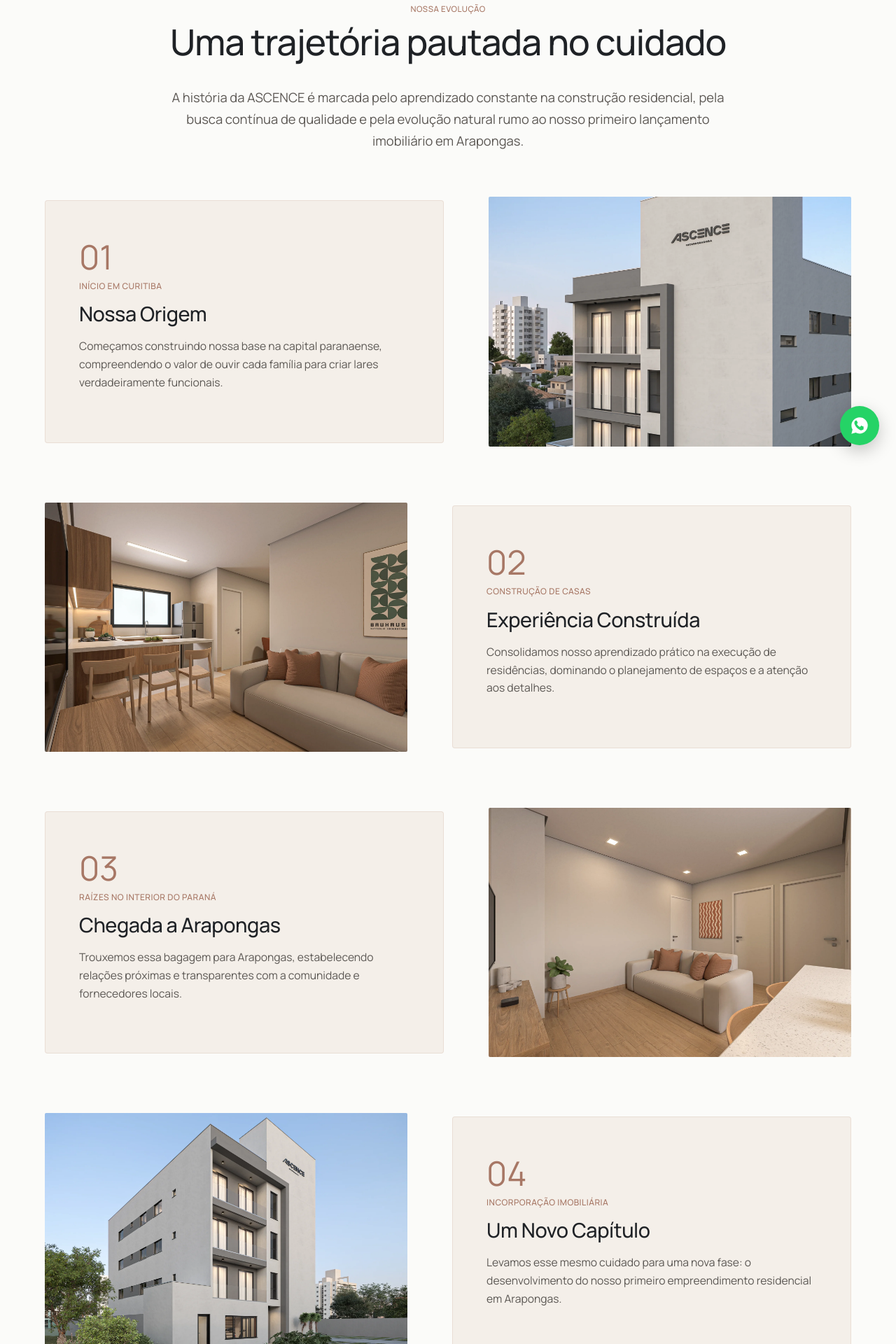
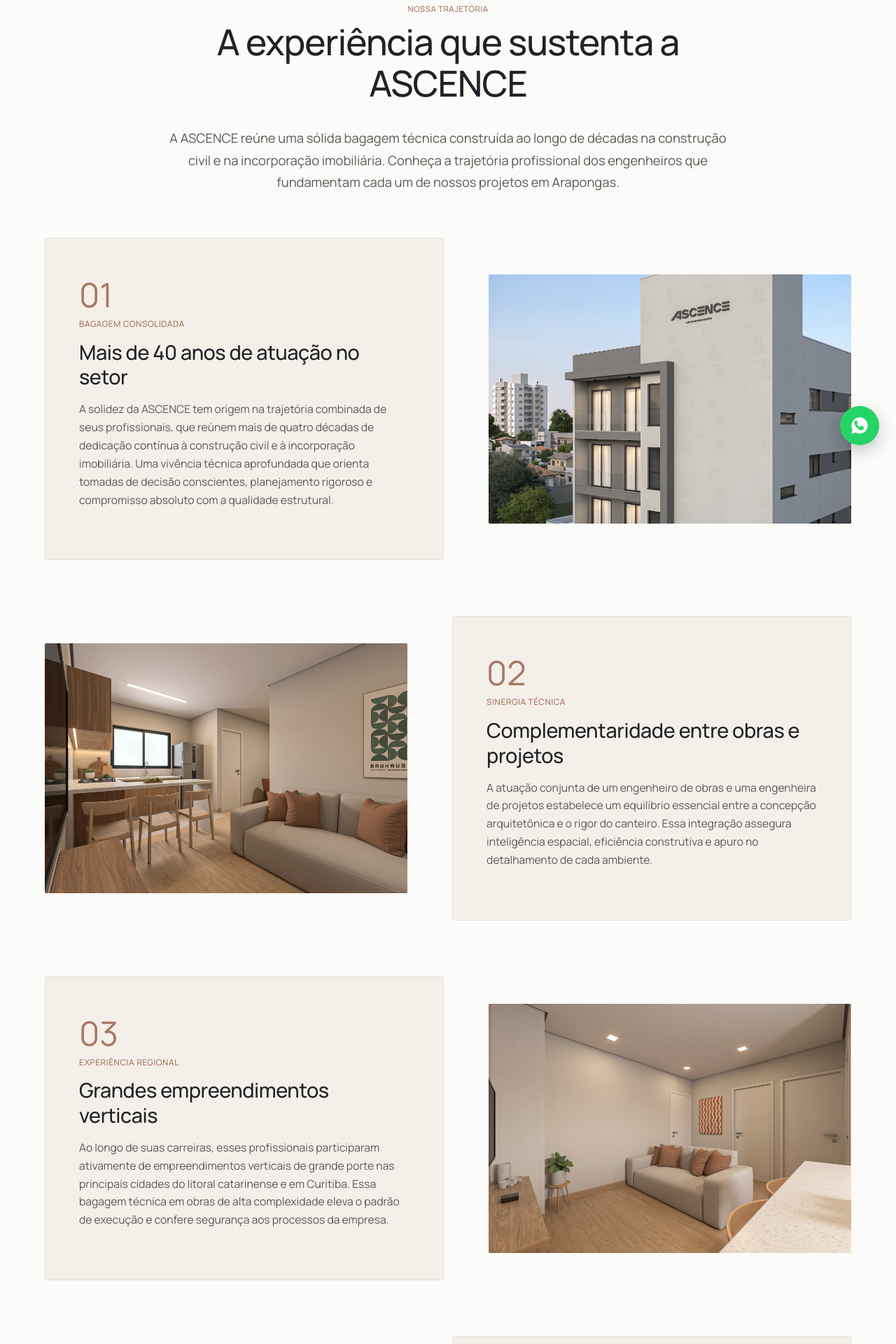
Before and after one commit to nickapmello/ascence-construtora, a React (Vite) app: page /nossa-trajetoria in a window 1280 px wide. Shown: the part 140-2060 px from the top of the page at 70% size. Built offline with nearby package versions, Linux system fonts and the light colour scheme.

Commit message:
feat(content): revisao pontual dos textos sobre a trajetoria e experiencia profissional

```diff
--- a/src/App.jsx
+++ b/src/App.jsx
@@ -31,8 +31,8 @@
         ogImage = IMAGES.aboutStory;
         break;
       case "/nossa-trajetoria":
-        title = "Nossa Trajetória | Da Experiência em Casas ao Primeiro Lançamento";
-        desc = "Acompanhe a evolução da ASCENCE: da fundação em Curitiba e experiência construindo lares até o primeiro empreendimento em Arapongas.";
+        title = "Nossa Trajetória | Experiência que Sustenta Novos Projetos";
+        desc = "Conheça a trajetória técnica dos engenheiros da ASCENCE: mais de 40 anos de experiência somada na construção civil e incorporação imobiliária.";
         ogImage = IMAGES.manifesto;
         break;
       case "/nosso-jeito-de-construir":
--- a/src/data/mockData.js
+++ b/src/data/mockData.js
@@ -59,8 +59,8 @@
   tagline: "Da experiência de construir lares, nasce uma nova forma de viver.",
   manifestoTitle: "Construir vai além da estrutura.",
   manifestoText: "Para a ASCENCE, cada projeto começa pela forma como as pessoas desejam viver. Arquitetura, funcionalidade e cuidado se encontram para criar espaços que acolhem histórias, momentos e novos começos.",
-  aboutBrief: "Nascida da experiência na construção residencial em Curitiba, a ASCENCE chegou a Arapongas levando consigo o cuidado, a proximidade e o compromisso com a qualidade.",
-  aboutFull: "A trajetória da ASCENCE começou em Curitiba com o propósito de transformar visões arquitetônicas em residências sólidas e acolhedoras. A experiência acumulada na construção de casas nos permitiu aperfeiçoar nossos processos construtivos e valorizar cada detalhe da engenharia. Ao chegar a Arapongas, trouxemos esse aprendizado para o desenvolvimento de um novo capítulo: nosso primeiro empreendimento imobiliário pensado para quem busca viver bem.",
+  aboutBrief: "Com profissionais que somam mais de 40 anos de experiência na construção civil e na incorporação imobiliária, a ASCENCE une rigor técnico e cuidado humano em seu primeiro empreendimento residencial em Arapongas.",
+  aboutFull: "A ASCENCE fundamenta sua atuação na experiência somada de um engenheiro de obras e uma engenheira de projetos, que reúnem mais de 40 anos de carreira na construção civil e na incorporação imobiliária. Ao longo de suas trajetórias, esses profissionais participaram de empreendimentos verticais de grande porte nas principais cidades do litoral catarinense e em Curitiba. Toda essa bagagem técnica e construtiva integra hoje a essência da ASCENCE, orientando o desenvolvimento de seu primeiro empreendimento residencial em Arapongas com rigor de engenharia, atenção aos detalhes e compromisso com o bem-estar.",
   contact: {
     address: "R. Tucanos, 273 - Sl 02 - Centro, Arapongas - PR, 86700-070",
     phone: "(43) 99932-3043",
@@ -76,40 +76,71 @@
 export const TRAJECTORY_CHAPTERS = [
   {
     chapter: "01",
-    title: "Nossa Origem",
-    subtitle: "Início em Curitiba",
-    description: "Começamos construindo nossa base na capital paranaense, compreendendo o valor de ouvir cada família para criar lares verdadeiramente funcionais."
+    subtitle: "Construção & Incorporação",
+    title: "Mais de 40 anos",
+    description: "Experiência somada dos profissionais que integram a ASCENCE na construção civil e na incorporação imobiliária."
   },
   {
     chapter: "02",
-    title: "Experiência Construída",
-    subtitle: "Construção de Casas",
-    description: "Consolidamos nosso aprendizado prático na execução de residências, dominando o planejamento de espaços e a atenção aos detalhes."
+    subtitle: "Engenharia & Projetos",
+    title: "Obras e projetos",
+    description: "Um engenheiro de obras e uma engenheira de projetos reúnem conhecimentos técnicos complementares."
   },
   {
     chapter: "03",
-    title: "Chegada a Arapongas",
-    subtitle: "Raízes no Interior do Paraná",
-    description: "Trouxemos essa bagagem para Arapongas, estabelecendo relações próximas e transparentes com a comunidade e fornecedores locais."
+    subtitle: "Grandes Empreendimentos",
+    title: "Empreendimentos verticais",
+    description: "A trajetória desses profissionais inclui participação em empreendimentos de grande porte no litoral catarinense e em Curitiba."
   },
   {
     chapter: "04",
-    title: "Um Novo Capítulo",
-    subtitle: "Incorporação Imobiliária",
-    description: "Levamos esse mesmo cuidado para uma nova fase: o desenvolvimento do nosso primeiro empreendimento residencial em Arapongas."
+    subtitle: "Presença em Arapongas",
+    title: "Um novo capítulo em Arapongas",
+    description: "Essa experiência acompanha a ASCENCE no desenvolvimento de seu primeiro empreendimento residencial na cidade."
+  }
+];
+
+export const TRAJECTORY_PAGE_BLOCKS = [
+  {
+    chapter: "01",
+    subtitle: "Bagagem Consolidada",
+    title: "Mais de 40 anos de atuação no setor",
+    description: "A solidez da ASCENCE tem origem na trajetória combinada de seus profissionais, que reúnem mais de quatro décadas de dedicação contínua à construção civil e à incorporação imobiliária. Uma vivência técnica aprofundada que orienta tomadas de decisão conscientes, planejamento rigoroso e compromisso absoluto com a qualidade estrutural.",
+    image: IMAGES.aboutStory
+  },
+  {
+    chapter: "02",
+    subtitle: "Sinergia Técnica",
+    title: "Complementaridade entre obras e projetos",
+    description: "A atuação conjunta de um engenheiro de obras e uma engenheira de projetos estabelece um equilíbrio essencial entre a concepção arquitetônica e o rigor do canteiro. Essa integração assegura inteligência espacial, eficiência construtiva e apuro no detalhamento de cada ambiente.",
+    image: IMAGES.manifesto
+  },
+  {
+    chapter: "03",
+    subtitle: "Experiência Regional",
+    title: "Grandes empreendimentos verticais",
+    description: "Ao longo de suas carreiras, esses profissionais participaram ativamente de empreendimentos verticais de grande porte nas principais cidades do litoral catarinense e em Curitiba. Essa bagagem técnica em obras de alta complexidade eleva o padrão de execução e confere segurança aos processos da empresa.",
+    image: IMAGES.lifestyle
+  },
+  {
+    chapter: "04",
+    subtitle: "Novo Marco em Arapongas",
+    title: "Um novo capítulo residencial na cidade",
+    description: "Toda essa experiência acumulada converge agora para Arapongas. A ASCENCE dedica esse conhecimento ao desenvolvimento de seu primeiro empreendimento residencial no município, unindo o padrão técnico de grandes centros ao cuidado e proximidade que tornam cada lar acolhedor.",
+    image: IMAGES.launchConcept
   }
 ];
 
 export const CARE_EXPERIENCE_PRINCIPLES = [
   {
-    id: "experiencia-residencial",
-    title: "Experiência Residencial",
-    description: "Aprendizado prático acumulado na construção de casas, compreendendo como os ambientes são vividos no dia a dia."
+    id: "experiencia-tecnica",
+    title: "Experiência Técnica",
+    description: "Bagagem prática acumulada em grandes obras e projetos, compreendendo a fundo a engenharia e a vivência de cada espaço."
   },
   {
     id: "acompanhamento-proximo",
     title: "Acompanhamento Próximo",
-    description: "Presença direta da equipe técnica e dos diretores em cada projeto, garantindo clareza e dedicação contínua."
+    description: "Presença direta da equipe técnica em cada projeto, garantindo clareza, alinhamento e dedicação contínua."
   },
   {
     id: "cuidado-etapas",
--- a/src/pages/AboutAscence.jsx
+++ b/src/pages/AboutAscence.jsx
@@ -21,7 +21,7 @@
         <div className="about-narrative-grid mt-8">
           <div className="narrative-text-col">
             <span className="overline">Nossa História</span>
-            <h2 className="section-title">Confiança e solidez construídas com o tempo.</h2>
+            <h2 className="section-title">Confiança e solidez construídas com experiência técnica.</h2>
             <p className="body-text mt-4">
               {COMPANY_INFO.aboutFull}
             </p>
@@ -82,7 +82,7 @@
 
         {/* CTA */}
         <div className="page-cta-box text-center mt-8">
-          <h2 className="cta-title">Quer entender mais sobre a nossa evolução?</h2>
+          <h2 className="cta-title">Quer entender mais sobre nossa trajetória?</h2>
           <div className="cta-btns-row mt-4">
             <Link to="/nossa-trajetoria" className="btn btn-gold">
               <span>Conheça nossa trajetória</span>
--- a/src/pages/Home.jsx
+++ b/src/pages/Home.jsx
@@ -78,9 +78,9 @@
         <div className="container">
           <div className="section-header text-center mx-auto mb-6">
             <span className="overline gold-overline">Nossa Evolução</span>
-            <h2 className="section-title text-light">Uma história construída com experiência e confiança.</h2>
+            <h2 className="section-title text-light">Experiência que sustenta novos projetos.</h2>
             <p className="section-desc text-muted-light">
-              Da bagagem adquirida na construção de casas ao desenvolvimento de um novo capítulo em Arapongas.
+              A ASCENCE reúne a experiência de um engenheiro de obras e uma engenheira de projetos. Juntos, eles somam mais de 40 anos de atuação na construção civil e na incorporação imobiliária.
             </p>
           </div>
 
@@ -110,7 +110,7 @@
             <span className="overline">Compromisso com a Qualidade</span>
             <h2 className="section-title">Experiência construída com cuidado.</h2>
             <p className="section-desc">
-              A trajetória da ASCENCE foi formada pela experiência prática na construção residencial e pelo compromisso de tratar cada projeto com atenção, responsabilidade e proximidade.
+              A atuação da ASCENCE é sustentada pela sólida bagagem de seus profissionais na construção civil e na incorporação imobiliária, unindo rigor técnico, responsabilidade e proximidade.
             </p>
           </div>
 
--- a/src/pages/Trajectory.jsx
+++ b/src/pages/Trajectory.jsx
@@ -1,6 +1,6 @@
 import React from "react";
 import { Link } from "react-router-dom";
-import { TRAJECTORY_CHAPTERS, IMAGES } from "../data/mockData";
+import { TRAJECTORY_PAGE_BLOCKS, IMAGES } from "../data/mockData";
 import ImageWithPlaceholder from "../components/ImageWithPlaceholder";
 
 export default function Trajectory() {
@@ -9,16 +9,16 @@
       <div className="container">
         {/* Page Header */}
         <div className="page-header text-center mx-auto">
-          <span className="overline">Nossa Evolução</span>
-          <h1 className="display-title">Uma trajetória pautada no cuidado</h1>
+          <span className="overline">Nossa Trajetória</span>
+          <h1 className="display-title">A experiência que sustenta a ASCENCE</h1>
           <p className="body-text lead-text mx-auto mt-4">
-            A história da ASCENCE é marcada pelo aprendizado constante na construção residencial, pela busca contínua de qualidade e pela evolução natural rumo ao nosso primeiro lançamento imobiliário em Arapongas.
+            A ASCENCE reúne uma sólida bagagem técnica construída ao longo de décadas na construção civil e na incorporação imobiliária. Conheça a trajetória profissional dos engenheiros que fundamentam cada um de nossos projetos em Arapongas.
           </p>
         </div>
 
         {/* Chapters Detailed Timeline */}
         <div className="timeline-stream mt-8">
-          {TRAJECTORY_CHAPTERS.map((item, index) => (
+          {TRAJECTORY_PAGE_BLOCKS.map((item, index) => (
             <div
               key={item.chapter}
               className={`timeline-block ${index % 2 !== 0 ? "reverse" : ""}`}
@@ -31,15 +31,7 @@
               </div>
               <div className="timeline-image-wrapper">
                 <ImageWithPlaceholder
-                  src={
-                    index === 0
-                      ? IMAGES.aboutStory
-                      : index === 1
-                      ? IMAGES.manifesto
-                      : index === 2
-                      ? IMAGES.lifestyle
-                      : IMAGES.launchConcept
-                  }
+                  src={item.image}
                   alt={item.title}
                   className="timeline-img-wrapper"
                   aspectRatio="16 / 11"
```
